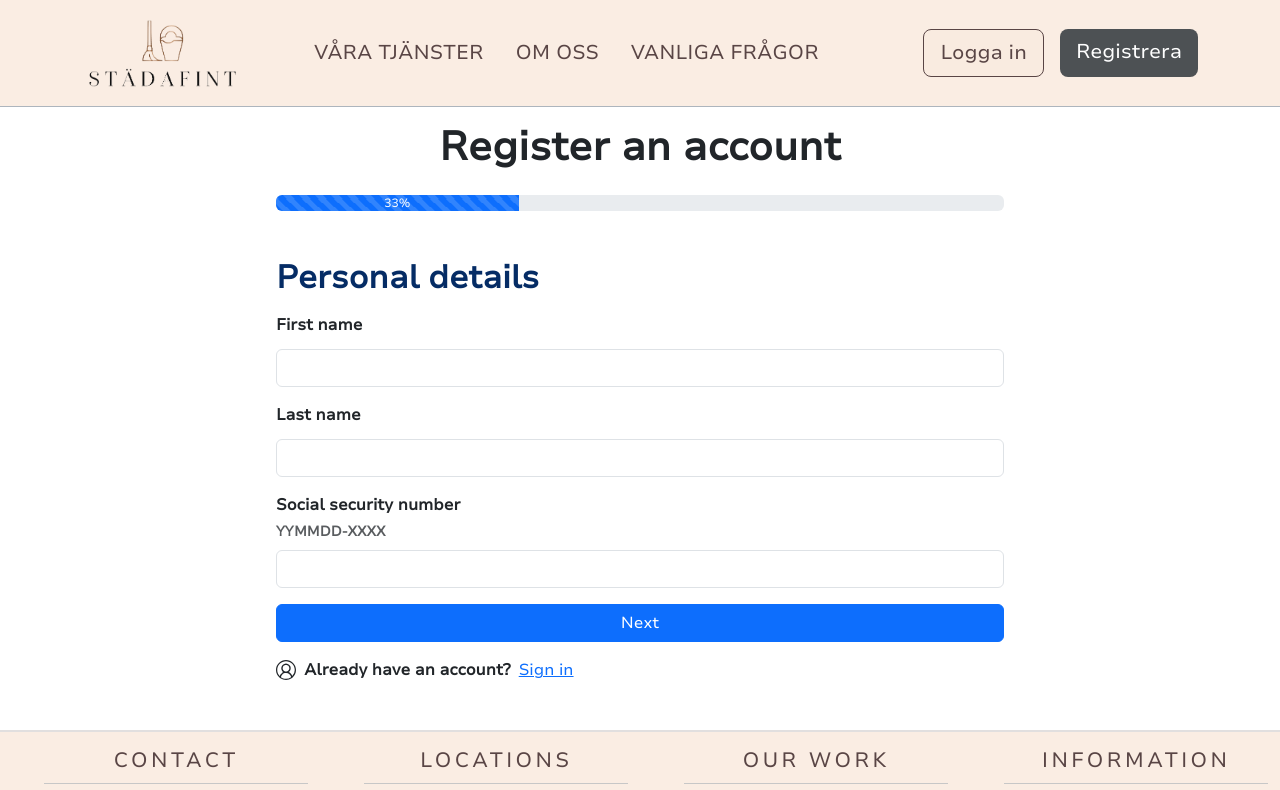
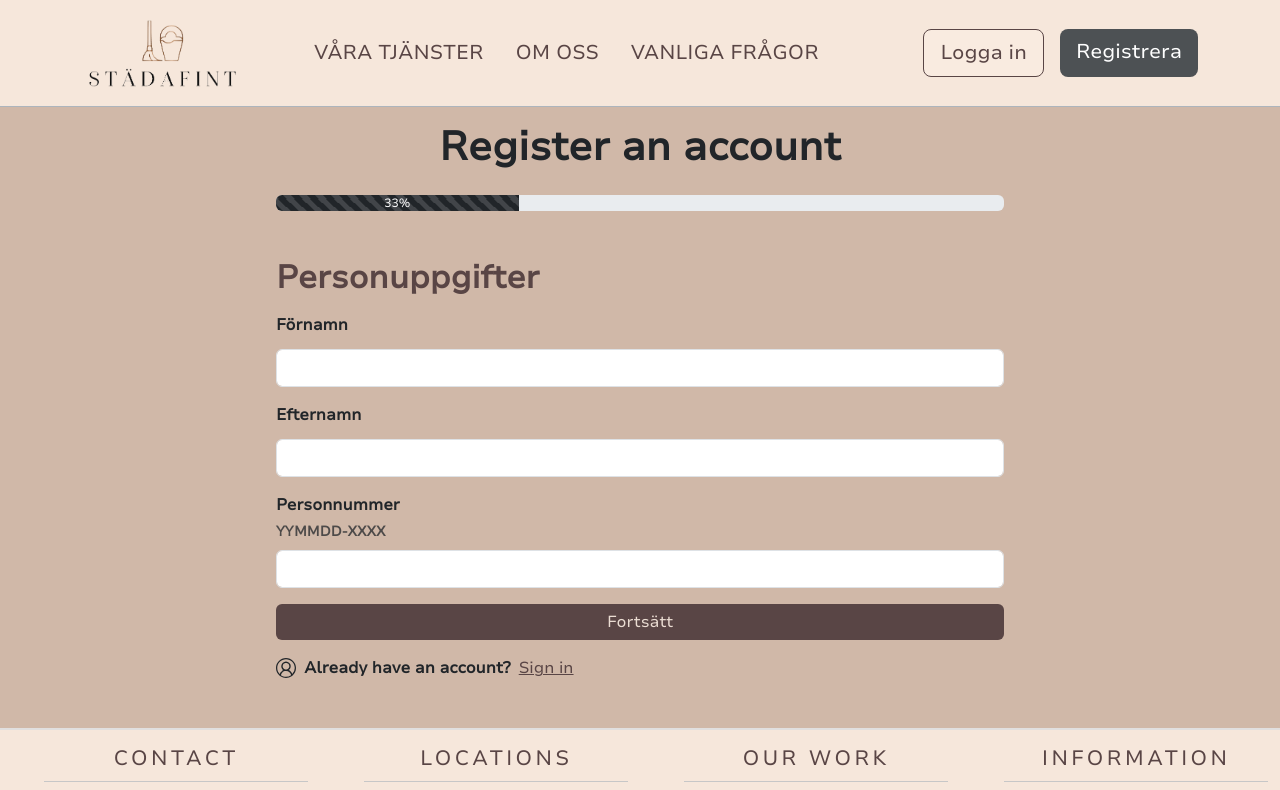
Before and after one commit to SebbeKarner88/CleanBookings-frontend, a React (Vite) app: page /register in a window 1280 px wide. Shown: the top 790 px of the page. Built offline with nearby package versions, Linux system fonts and the light colour scheme.

Commit message:
REFACTOR: RegisterView
Renamed the component to reflect the fact that it is a View and not just a component.

Changed the styling of the view to adapt it to the new color theme.

```diff
--- a/src/App.tsx
+++ b/src/App.tsx
@@ -11,7 +11,7 @@ import CleaningsPerType from './components/booking-management/CleaningsPerType';
 import BookingHistory from "./components/booking-management/BookingHistory.tsx";
 import BookingView from './components/booking-management/BookingView.tsx'
 import LogIn from './components/LogIn.tsx'
-import Register from './components/Register.tsx'
+import RegisterView from './components/RegisterView.tsx'
 import AboutUs from './components/AboutUs'
 import {useContext} from "react";
 import {AuthContext} from "./context/AuthContext.tsx";
@@ -29,7 +29,7 @@ function App() {
         <Routes>
           <Route path="/" element={<LandingPage />} />
           <Route path="/login" element={<LogIn />} />
-          <Route path="/register" element={<Register />} />
+          <Route path="/register" element={<RegisterView />} />
           <Route path="/AboutUs" element={<AboutUs />} />
           <Route path="/services" element={<ServicesView />} />
           <Route path="/contact" element={<Contact />} />
--- a/src/components/Register.tsx
+++ b/src/components/RegisterView.tsx
@@ -6,7 +6,7 @@ import {FormRegisterContactDetails} from "./forms/register/FormRegisterContactDe
 import {FormRegisterAccountDetails} from "./forms/register/FormRegisterAccountDetails.tsx";
 import {FormRegisterPersonalDetails} from "./forms/register/FormRegisterPersonalDetails.tsx";
 
-const Register = () => {
+export default function RegisterView() {
     const steps = [1, 2, 3];
     const [step, setStep] = useState<number>(steps[0]);
     const isFinalStep = step === steps.length;
@@ -14,7 +14,7 @@ const Register = () => {
     const now: number = step / steps.length * 100;
 
     return (
-        <>
+        <div className="bg-dark-beige">
             <NavBar/>
             <div className="container" style={{maxWidth: "800px"}}>
                 <h1 className="my-3 px-4 fw-bold text-start text-md-center">Register an account</h1>
@@ -22,7 +22,7 @@ const Register = () => {
                     className="my-4 mx-4"
                     aria-hidden={true}
                     animated={true}
-                    variant="primary"
+                    variant="dark"
                     now={now}
                     label={now.toFixed() + "%"}
                 />
@@ -31,8 +31,6 @@ const Register = () => {
                 {isFinalStep && <FormRegisterAccountDetails/>}
             </div>
             <Footer/>
-        </>
+        </div>
     )
 }
-
-export default Register
--- /dev/null
+++ b/src/components/forms/register/ContinueButton.tsx
@@ -0,0 +1,18 @@
+import {Button} from "react-bootstrap";
+import {VscAccount} from "react-icons/vsc";
+import {Link} from "react-router-dom";
+
+export default function ContinueButton() {
+    return (
+        <>
+            <Button type="submit" className="btn btn-dark-purple w-100">
+                Fortsätt
+            </Button>
+
+            <div className="mt-3 d-flex gap-2 align-items-center">
+                <VscAccount size={20}/>
+                <strong>Already have an account? </strong><Link className="text-dark-purple" to="/login">Sign in</Link>
+            </div>
+        </>
+    )
+}
--- a/src/components/forms/register/FormRegisterAccountDetails.tsx
+++ b/src/components/forms/register/FormRegisterAccountDetails.tsx
@@ -1,13 +1,15 @@
 import {FieldValues, useForm} from "react-hook-form";
 import {BsExclamationCircle} from "react-icons/bs"
 import {FormField} from "../FormField.tsx";
-import {useContext} from "react";
+import {useContext, useState} from "react";
 import {z} from "zod";
 import {zodResolver} from "@hookform/resolvers/zod";
 import {useFormContext} from "../../../context/RegisterFormContext.tsx";
 import {useNavigate} from "react-router-dom";
 import {registerCustomer} from "../../../api/CustomerApi.ts";
 import {AuthContext} from "../../../context/AuthContext.tsx";
+import {Button} from "react-bootstrap";
+import PrivacyModal from "../../modals/PrivacyModal.tsx";
 
 const schema = z.object({
     emailAddress: z
@@ -43,6 +45,7 @@ export function FormRegisterAccountDetails() {
     const {formData} = useFormContext();
     const {setIsAuthenticated, setCustomerId, setName} = useContext(AuthContext);
     const navigate = useNavigate();
+    const [showPrivacyModal, setShowPrivacyModal] = useState<boolean>(false);
 
 
     async function onSubmit(data: FieldValues) {
@@ -70,30 +73,31 @@ export function FormRegisterAccountDetails() {
     }
 
     return (
+        <>
             <form className="my-3 my-md-5 px-4 text-start" onSubmit={handleSubmit(onSubmit)}>
-            <h2 className="my-3 fw-bold text-primary-emphasis">
-                Account details
+                <h2 className="my-3 fw-bold text-dark-purple">
+                    Kontouppgifter
                 </h2>
 
                 <FormField
                     fieldName="emailAddress"
-                label="Email address"
-                labelDescription="This will be used as your username"
+                    label="Epostadress"
+                    labelDescription="Kommer att användas som ditt användarnamn"
                     inputType="email"
                     fieldError={errors.emailAddress}
                     register={register}
                 />
                 <FormField
                     fieldName="password"
-                label="Password"
-                labelDescription="Minimum of eight (8) characters, must contain at least one (1) uppercase [A-Z] and one (1) lowercase [a-z] letter"
+                    label="Lösenord"
+                    labelDescription="Måste innehålla minst 8 tecken, minst 1 nummer, minst 1 stor bokstav & minst 1 liten bokstav"
                     inputType="password"
                     fieldError={errors.password}
                     register={register}
                 />
                 <FormField
                     fieldName="confirmPassword"
-                label="Confirm password"
+                    label="Bekräfta lösenord"
                     inputType="password"
                     fieldError={errors.confirmPassword}
                     register={register}
@@ -107,12 +111,21 @@ export function FormRegisterAccountDetails() {
                     )}
                     <input {...register('terms')} type="checkbox" className="form-check-input" id="terms"/>
                     <label className={errors.terms ? "form-check-label is-invalid" : "form-check-label"}
-                       htmlFor="terms">I accept the <a href="">terms of service</a> and <a href="">privacy
-                    policy</a></label>
+                           htmlFor="terms">
+                        Jag accepterar
+                        <Button variant="link" className="text-dark-purple" onClick={() => setShowPrivacyModal(true)}>
+                            användarvillkoren
+                        </Button> och
+                        <Button variant="link" className="text-dark-purple" onClick={() => setShowPrivacyModal(true)}>
+                            sekretesspolicyn
+                        </Button>
+                    </label>
                 </div>
-            <button type="submit" className="btn btn-primary w-100">
+                <Button type="submit" className="btn btn-dark-purple w-100">
                     Register
-            </button>
+                </Button>
             </form>
+            <PrivacyModal onShow={showPrivacyModal} onClose={() => setShowPrivacyModal(false)}/>
+        </>
     );
 }
--- a/src/components/forms/register/FormRegisterContactDetails.tsx
+++ b/src/components/forms/register/FormRegisterContactDetails.tsx
@@ -1,10 +1,9 @@
 import {FieldValues, useForm} from "react-hook-form";
-import {Link} from "react-router-dom";
-import {VscAccount} from "react-icons/vsc";
 import {FormField} from "../FormField.tsx";
 import {z} from "zod";
 import {zodResolver} from "@hookform/resolvers/zod";
 import {useFormContext} from "../../../context/RegisterFormContext.tsx";
+import ContinueButton from "./ContinueButton.tsx";
 
 const schema = z.object({
     streetAddress: z
@@ -49,14 +48,14 @@ export function FormRegisterContactDetails({onNext}: IFormRegisterContactDetails
 
     return (
         <form className="my-3 my-md-5 px-4 text-start" onSubmit={handleSubmit(saveData)}>
-            <h2 className="my-3 fw-bold text-primary-emphasis">
-                Contact details
+            <h2 className="my-3 fw-bold text-dark-purple">
+                Kontaktuppgifter
             </h2>
 
             <FormField
                 fieldName="streetAddress"
-                label="Street address"
-                labelDescription="Street name and number"
+                label="Gatuadress"
+                labelDescription="Gatunamn och nummer"
                 inputType="text"
                 fieldError={errors.streetAddress}
                 register={register}
@@ -64,8 +63,8 @@ export function FormRegisterContactDetails({onNext}: IFormRegisterContactDetails
 
             <FormField
                 fieldName="postalCode"
-                label="Postal code"
-                labelDescription="XX XXX or XXXXXX allowed"
+                label="Postnummer"
+                labelDescription="XX XXX eller XXXXXX tillåtet"
                 inputType="text"
                 fieldError={errors.postalCode}
                 register={register}
@@ -73,7 +72,7 @@ export function FormRegisterContactDetails({onNext}: IFormRegisterContactDetails
 
             <FormField
                 fieldName="city"
-                label="City"
+                label="Postort"
                 inputType="text"
                 fieldError={errors.city}
                 register={register}
@@ -81,20 +80,13 @@ export function FormRegisterContactDetails({onNext}: IFormRegisterContactDetails
 
             <FormField
                 fieldName="phoneNumber"
-                label="Phone number"
+                label="Telefonnummer"
                 inputType="tel"
                 fieldError={errors.phoneNumber}
                 register={register}
             />
 
-            <button type="submit" className="btn btn-primary w-100">
-                Next
-            </button>
-
-            <div className="mt-3 d-flex gap-2 align-items-center">
-                <VscAccount size={20}/>
-                <strong>Already have an account? </strong><Link to="/login">Sign in</Link>
-            </div>
+            <ContinueButton />
         </form>
     );
 }
--- a/src/components/forms/register/FormRegisterPersonalDetails.tsx
+++ b/src/components/forms/register/FormRegisterPersonalDetails.tsx
@@ -1,10 +1,9 @@
 import {FieldValues, useForm} from "react-hook-form";
-import {Link} from "react-router-dom";
-import {VscAccount} from "react-icons/vsc";
 import {FormField} from "../FormField.tsx";
 import {z} from "zod";
 import {zodResolver} from "@hookform/resolvers/zod";
 import {useFormContext} from "../../../context/RegisterFormContext.tsx";
+import ContinueButton from "./ContinueButton.tsx";
 
 const schema = z.object({
     firstName: z
@@ -44,13 +43,13 @@ export function FormRegisterPersonalDetails({onNext}: IFormRegisterPersonalDetai
 
     return (
         <form className="my-3 my-md-5 px-4 text-start" onSubmit={handleSubmit(saveData)}>
-            <h2 className="my-3 fw-bold text-primary-emphasis">
-                Personal details
+            <h2 className="my-3 fw-bold text-dark-purple">
+                Personuppgifter
             </h2>
 
             <FormField
                 fieldName="firstName"
-                label="First name"
+                label="Förnamn"
                 inputType="text"
                 fieldError={errors.firstName}
                 register={register}
@@ -58,7 +57,7 @@ export function FormRegisterPersonalDetails({onNext}: IFormRegisterPersonalDetai
 
             <FormField
                 fieldName="lastName"
-                label="Last name"
+                label="Efternamn"
                 inputType="text"
                 fieldError={errors.lastName}
                 register={register}
@@ -66,21 +65,14 @@ export function FormRegisterPersonalDetails({onNext}: IFormRegisterPersonalDetai
 
             <FormField
                 fieldName="ssn"
-                label="Social security number"
+                label="Personnummer"
                 labelDescription={"YYMMDD-XXXX"}
                 inputType="text"
                 fieldError={errors.ssn}
                 register={register}
             />
 
-            <button type="submit" className="btn btn-primary w-100">
-                Next
-            </button>
-
-            <div className="mt-3 d-flex gap-2 align-items-center">
-                <VscAccount size={20}/>
-                <strong>Already have an account? </strong><Link to="/login">Sign in</Link>
-            </div>
+            <ContinueButton />
         </form>
     );
 }
```
Lines whose indentation alone changed are shown as unchanged.
